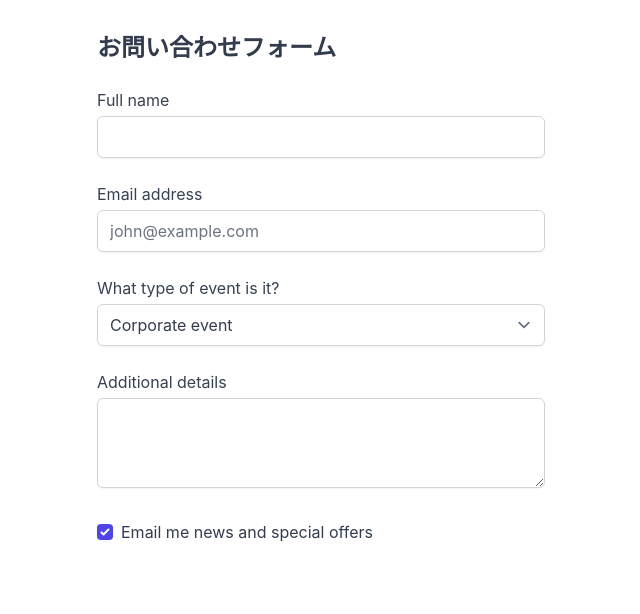
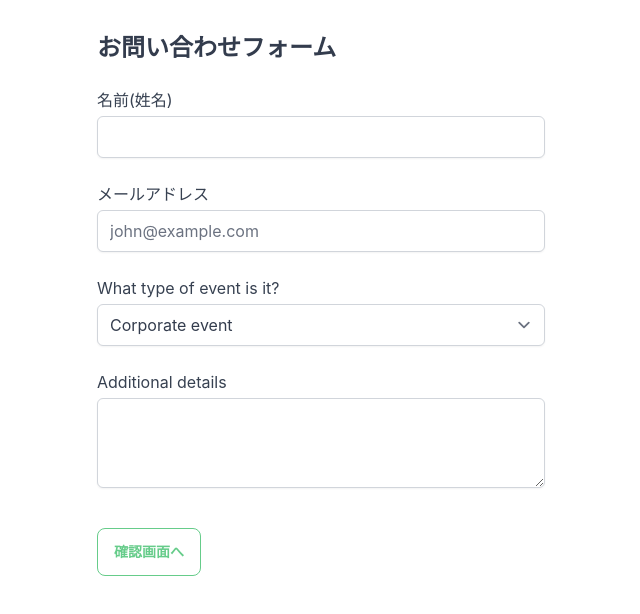
Before and after one commit to cherenkov/contact-form-demo, a React (Vite) app: page / in a window 1280 px wide. Shown: the top 614 px of the page, without its empty margins (319-959 px from the left). Built offline with nearby package versions, Linux system fonts and the light colour scheme.

Commit message:
最小構成のバリデーション追加

```diff
--- a/package.json
+++ b/package.json
@@ -17,6 +17,7 @@
     "react": "^17.0.2",
     "react-dom": "^17.0.2",
     "react-helmet-async": "^1.1.2",
+    "react-hook-form": "^7.21.2",
     "react-router-dom": "^5.3.0"
   },
   "devDependencies": {
--- a/src/components/screens/ContactForm.tsx
+++ b/src/components/screens/ContactForm.tsx
@@ -1,8 +1,22 @@
-import { useAuthState } from '~/components/contexts/UserContext'
-import { Head } from '~/components/shared/Head'
+import { useAuthState } from '~/components/contexts/UserContext';
+import { Head } from '~/components/shared/Head';
+import { useForm, SubmitHandler } from 'react-hook-form';
+
+interface IFormInput {
+  name: String;
+  email: String;
+}
 
 function Index() {
-  const { state } = useAuthState()
+  const { state } = useAuthState();
+  const {
+    register,
+    formState: { errors },
+    handleSubmit,
+  } = useForm<IFormInput>();
+  const onSubmit: SubmitHandler<IFormInput> = (data) => {
+    console.log(data);
+  };
 
   return (
     <>
@@ -10,17 +24,22 @@ function Index() {
       <div className="container mx-auto px-8 mt-8">
         <div className="max-w-md mx-auto">
           <h1 className="text-2xl font-bold mb-6">お問い合わせフォーム</h1>
+          <form onSubmit={handleSubmit(onSubmit)}>
             <div className="grid grid-cols-1 gap-6">
               <label className="block">
-              <span className="text-gray-700">Full name</span>
+                <span className="text-gray-700">名前(姓名)</span>
                 <input
                   type="text"
                   className="mt-1 block w-full rounded-md border-gray-300 shadow-sm focus:border-indigo-300 focus:ring focus:ring-indigo-200 focus:ring-opacity-50"
                   placeholder=""
+                  {...register('name', { required: '名前は必須です。' })}
                 />
               </label>
+              {errors.name && (
+                <span className="text-sm font-bold tracking-wide text-red-500">{errors.name?.message}</span>
+              )}
               <label className="block">
-              <span className="text-gray-700">Email address</span>
+                <span className="text-gray-700">メールアドレス</span>
                 <input
                   type="email"
                   className="
@@ -33,8 +52,18 @@ function Index() {
                   focus:border-indigo-300 focus:ring focus:ring-indigo-200 focus:ring-opacity-50
                 "
                   placeholder="john@example.com"
+                  {...register('email', {
+                    required: 'メールアドレスは必須です。',
+                    pattern: {
+                      value: /\S+@\S+\.\S+/,
+                      message: '正しいメールアドレスを入力してください。',
+                    },
+                  })}
                 />
               </label>
+              {errors.email && (
+                <span className="text-sm font-bold tracking-wide text-red-500">{errors.email?.message}</span>
+              )}
               <label className="block">
                 <span className="text-gray-700">What type of event is it?</span>
                 <select
@@ -67,9 +96,9 @@ function Index() {
                   focus:border-indigo-300 focus:ring focus:ring-indigo-200 focus:ring-opacity-50
                 "
                   rows="3"
-              ></textarea>
+                />
               </label>
-            <div className="block">
+              {/* <div className="block">
                 <div className="mt-2">
                   <div>
                     <label className="inline-flex items-center">
@@ -92,12 +121,18 @@ function Index() {
                     </label>
                   </div>
                 </div>
+              </div> */}
+              <div className="mt-4">
+                <button type="submit" className="btn btn-outline btn-primary">
+                  確認画面へ
+                </button>
               </div>
             </div>
+          </form>
         </div>
       </div>
     </>
-  )
+  );
 }
 
-export default Index
+export default Index;
```
Also changed, not shown: .stylelintrc.json (added), 2 other files (tests, documents, lock files or other folders). Lines whose indentation alone changed are shown as unchanged.
